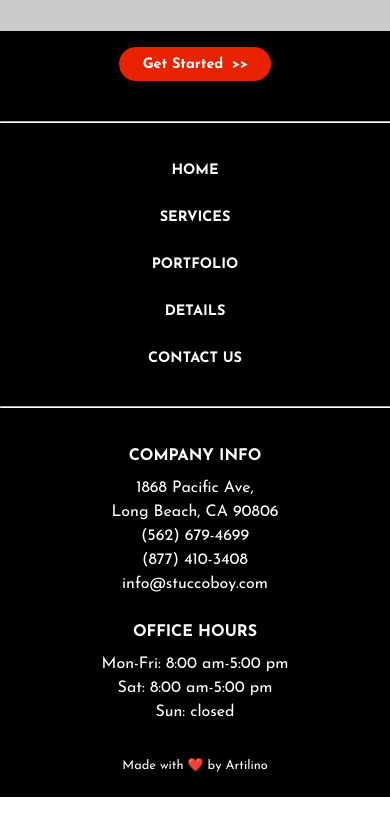
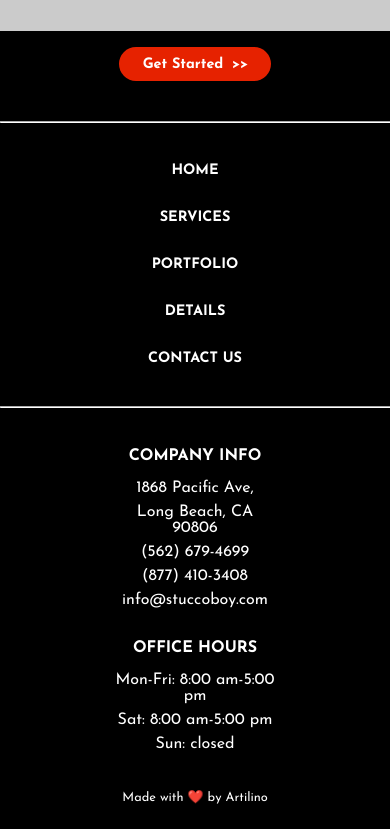
Before and after one commit to CristianDQL/React_Next.js_Stucco_Website, a Next.js app: page / in a window 390 px wide. Shown: the part 9022-9851 px from the top of the page. Before the commit the page ends 9819 px from the top, so only its background shows below. Built offline with nearby package versions, Linux system fonts and the light colour scheme.

Commit message:
"fixed responsive footer"

```diff
--- a/src/components/Footer/Footer.css
+++ b/src/components/Footer/Footer.css
@@ -3,9 +3,11 @@
   padding-top: 1rem;
   padding-bottom: 1rem;
 }
+
 .f-wrapper {
   background-color: rgb(0, 0, 0);
 }
+
 .f-container {
   display: flex;
   flex-direction: column;
@@ -14,33 +16,40 @@
 }
 
 .f-button-container {
-    display: flex;
-    justify-content: center;
-    width: 100%;
+  display: flex;
+  justify-content: center;
+  width: 100%;
 }
+
 .f-container .title {
   color: white;
 }
+
 .f-container .emailbox {
   max-width: 36rem;
 }
+
 .f-container hr {
   border-color: #ffffff;
   width: 100%;
 }
+
 .f-menu {
   display: flex;
   justify-content: space-between;
   width: 100%;
   flex-wrap: wrap;
 }
+
 .f-menu span {
   color: white;
   text-transform: uppercase;
   font-size: 0.9rem;
   font-weight: bold;
   transition: color 0.3s ease; /* Add hover transition */
+  cursor: pointer; /* Add pointer cursor on hover */
 }
+
 .f-menu span:hover {
   color: #E62200; /* Change to desired hover color */
 }
@@ -51,12 +60,17 @@
   width: 100%;
   color: white;
   text-align: left;
+  padding: 0 10%; /* Adjust padding to center columns */
 }
+
 .f-company-info, .f-office-hours {
   display: flex;
   flex-direction: column;
   gap: 0.5rem;
+  padding-left: 7rem;
+  padding-right: 7rem;
 }
+
 .info-title {
   font-weight: bold;
   margin-bottom: 0.5rem;
@@ -73,10 +87,12 @@
     gap: 2rem;
     align-items: center;
   }
+
   .f-info {
     flex-direction: column;
     gap: 2rem;
     align-items: center;
     text-align: center;
+    padding: 0; /* Remove padding for smaller screens */
   }
 }
```
